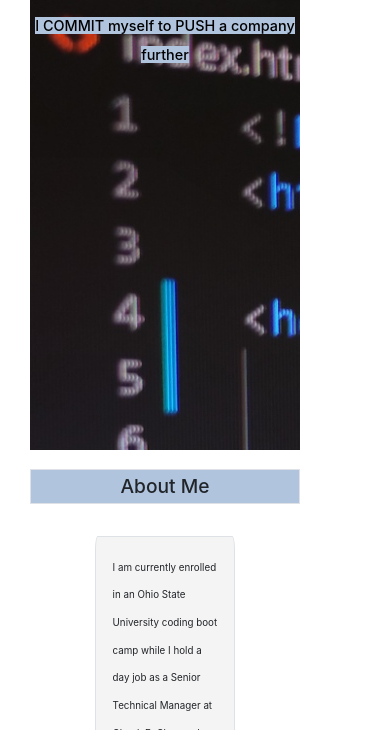
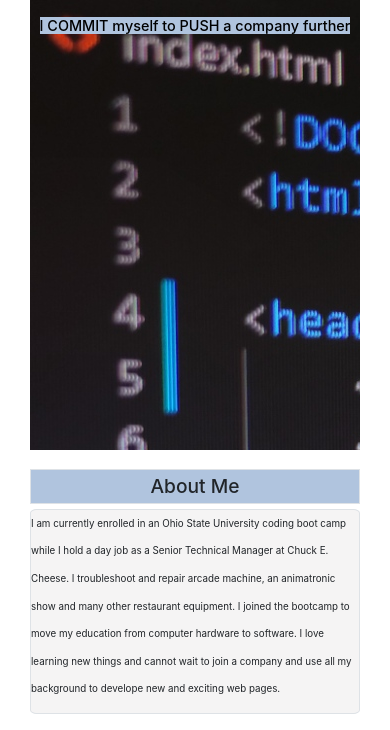
Before and after one commit to Shawn52409/Portfolio-2.0, a plain HTML site: page index.html in a window 390 px wide. Shown: the top 730 px of the page. Drawn offline with nearby package versions, Linux system fonts and the light colour scheme.

Commit message:
Updated stylings on nav and main for better small screen appearance

```diff
--- a/assets/css/style.css
+++ b/assets/css/style.css
@@ -71,5 +71,13 @@ img{
 nav{
     display: none;
 }
+article{
+    margin-top: 0em;
+    margin-left: 0em;
+    margin-right: 0em;
+    margin-bottom: 0em;
+    padding: 0em;
+    border-radius: 2%;
 
 }
+}
--- a/index.html
+++ b/index.html
@@ -23,7 +23,7 @@
 <body>
     <div class="container-fluid">
         <div class="row m-0 p-0 w-100">
-            <nav class="col-2 text-center">
+            <nav class="col-sm-2 text-center">
                 <ul>
                     <li class="my-name">
                         <img src="./assets/img/shawn.jpg">
@@ -46,7 +46,7 @@
 
                 </ul>
             </nav>
-            <main class="col-xs-12 col-10 mborder">
+            <main class="col-sm-12 col-md-10 mborder">
 
                 <header class="coding-image">
                     <h1 class="text-center"><span> I COMMIT myself to PUSH a company further </span></h1>
```
